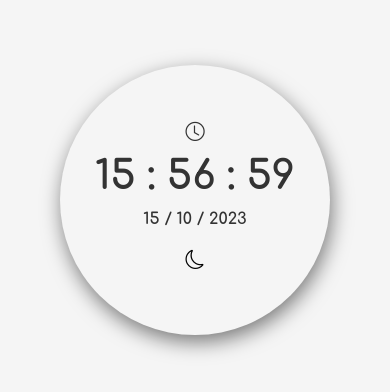
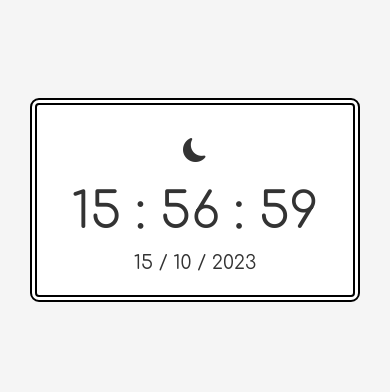
Before and after one commit to zolppy/clock, a plain HTML site: page index.html in a window 390 px wide. Shown: the part 222-614 px from the top of the page. Drawn offline with nearby package versions, Linux system fonts and the light colour scheme.

Commit message:
bot01.sh fez este upload

```diff
--- a/assets/css/styles.css
+++ b/assets/css/styles.css
@@ -1,8 +1,8 @@
 @charset "UTF-8";
 
 :root {
+  --soft-black: #333;
   --soft-white: #f5f5f5;
-  --soft-black: #333;
 }
 
 * {
@@ -10,44 +10,45 @@
 }
 
 body,
-#clock,
-#toggle-theme-button,
-#toggle-theme-button:hover {
+#toggle-theme-button {
   transition: .3s ease-in;
 }
 
 body {
-  height: 100vh;
-  font-family: 'Comfortaa', cursive;
   background-color: var(--soft-white);
   color: var(--soft-black);
+  font-family: 'Comfortaa', sans-serif;
+  height: 100vh;
   display: flex;
   flex-direction: column;
   align-items: center;
   justify-content: center;
-  font-weight: bold;
 }
 
 #clock {
-  padding: 15px;
-  border-radius: 50%;
-  height: 330px;
+  background-color: #fff;
+  border: 7px double black;
+  border-radius: 9px;
+  height: 204px;
   width: 330px;
-  box-shadow: 2px 7px 20px rgba(0, 0, 0, .5);
   display: flex;
   flex-direction: column;
   justify-content: center;
   align-items: center;
 }
 
-#clock-icon {
-  font-size: 1.5rem;
+.bi-moon-fill {
+  color: var(--soft-black);
+}
+
+.bi-sun-fill {
+  color: var(--soft-white);
 }
 
 #time {
+  font-size: 3.1rem;
+  margin-bottom: 15px;
   margin-top: 15px;
-  margin-bottom: 15px;
-  font-size: 3.1rem;
 }
 
 #date {
@@ -55,31 +56,25 @@ body {
 }
 
 #toggle-theme-button {
-  margin-top: 15px;
-  border-radius: 50%;
-  padding: 7px;
   background-color: transparent;
   border: none;
+  border-radius: 50%;
+  height: 45px;
+  width: 45px;
+  padding: 7px;
 }
 
 #toggle-theme-button:hover {
+  background-color: #d5d5d5;
   cursor: pointer;
-  background-color: #d5d5d5;
 }
 
 #icon-theme {
+  font-size: 1.5rem;
   pointer-events: none;
-  font-size: 1.5rem;
 }
 
 /* Dark theme */
-
-body.dark,
-#clock.dark,
-#toggle-theme-button.dark,
-#toggle-theme-button.dark:hover {
-  transition: .3s ease-in;
-}
 
 body.dark {
   background-color: var(--soft-black);
@@ -87,38 +82,10 @@ body.dark {
 }
 
 #clock.dark {
-  box-shadow: 2px 5px 15px rgba(255, 255, 255, .5);
-}
-
-#toggle-theme-button.dark {
-  color: var(--soft-white);
+  background-color: #000;
+  border-color: var(--soft-white);
 }
 
 #toggle-theme-button.dark:hover {
   background-color: #424242;
 }
-
-/* Small Screens */
-
-@media screen and (max-width: 415px) {
-  #clock {
-    width: 270px;
-    height: 270px;
-  }
-
-  #clock-icon {
-    font-size: 1.2rem;
-  }
-
-  #time {
-    font-size: 2.5rem;
-  }
-
-  #date {
-    font-size: 1rem;
-  }
-
-  #icon-theme {
-    font-size: 1.2rem;
-  }
-}
--- a/assets/js/app.js
+++ b/assets/js/app.js
@@ -42,12 +42,12 @@ const loadTheme = () => {
       bodyEl.classList.add('dark');
       clockEl.classList.add('dark');
       toggleThemeButton.classList.add('dark');
-      icon.classList.replace('bi-moon', 'bi-sun');
+      icon.classList.replace('bi-moon-fill', 'bi-sun-fill');
     } else {
       bodyEl.classList.remove('dark');
       clockEl.classList.remove('dark');
       toggleThemeButton.classList.remove('dark');
-      icon.classList.replace('bi-sun', 'bi-moon');
+      icon.classList.replace('bi-sun-fill', 'bi-moon-fill');
     }
   }
 }
@@ -62,13 +62,13 @@ const toggleTheme = () => {
   bodyEl.classList.toggle('dark');
   clockEl.classList.toggle('dark');
   toggleThemeButton.classList.toggle('dark');
-  if (icon.classList.contains('bi-sun')) {
+  if (icon.classList.contains('bi-sun-fill')) {
     theme = 'light';
-    icon.classList.replace('bi-sun', 'bi-moon');
+    icon.classList.replace('bi-sun-fill', 'bi-moon-fill');
     localStorage.setItem('theme', theme);
   } else {
     theme = 'dark';
-    icon.classList.replace('bi-moon', 'bi-sun');
+    icon.classList.replace('bi-moon-fill', 'bi-sun-fill');
     localStorage.setItem('theme', theme);
   }
 }
--- a/index.html
+++ b/index.html
@@ -2,43 +2,76 @@
 <html lang="pt-br">
 <head>
   <meta charset="UTF-8" />
-  <meta name="viewport" content="width=device-width, initial-scale=1.0" />
+  <meta
+    name="viewport"
+    content="width=device-width, initial-scale=1.0"
+  />
   <title>Clock</title>
-  <link rel="shortcut icon" href="assets/img/favicon.ico" type="image/x-icon" />
-  <!-- Font Comfortaa - Google Fonts -->
-  <link rel="preconnect" href="https://fonts.googleapis.com" />
-  <link rel="preconnect" href="https://fonts.gstatic.com" crossorigin />
-  <link href="https://fonts.googleapis.com/css2?family=Comfortaa:wght@400;700&display=swap" rel="stylesheet" />
+  <link
+    rel="shortcut icon"
+    href="assets/img/favicon.ico"
+    type="image/x-icon"
+  />
+  <!-- Comfortaa - Google Fonts -->
+  <link
+    rel="preconnect"
+    href="https://fonts.googleapis.com"
+  />
+  <link
+    rel="preconnect"
+    href="https://fonts.gstatic.com"
+    crossorigin
+  />
+  <link
+    href="https://fonts.googleapis.com/css2?family=Comfortaa:wght@400;700&display=swap"
+    rel="stylesheet"
+  />
   <!-- Bootstrap icons -->
-  <link rel="stylesheet" href="https://cdn.jsdelivr.net/npm/bootstrap-icons@1.10.5/font/bootstrap-icons.css" />
+  <link
+    rel="stylesheet"
+    href="https://cdn.jsdelivr.net/npm/bootstrap-icons@1.10.5/font/bootstrap-icons.css"
+  />
   <!-- Reset Styles -->
-  <link rel="stylesheet" href="assets/css/reset.css" />
+  <link
+    rel="stylesheet"
+    href="assets/css/reset.css"
+  />
   <!-- My sources -->
-  <link rel="stylesheet" href="assets/css/styles.css" />
-  <script src="assets/js/app.js" defer></script>
+  <link
+    rel="stylesheet"
+    href="assets/css/styles.css"
+  />
+  <script
+    defer
+    src="assets/js/app.js">
+  </script>
 </head>
 <body>
   <main>
     <div id="container">
       <div id="clock">
-        <i id="clock-icon" class="bi bi-clock"></i>
+        <button
+          id="toggle-theme-button"
+          type="button">
+          <i
+            id="icon-theme"
+            class="bi bi-moon-fill">
+          </i>
+        </button>
         <div id="time">
           <span id="hours">hh</span>
-          <span> : </span>
+          <span>:</span>
           <span id="minutes">mm</span>
-          <span> : </span>
+          <span>:</span>
           <span id="seconds">ss</span>
         </div>
         <div id="date">
             <span id="day">dd</span>
-            <span> / </span>
+            <span>/</span>
             <span id="month">mm</span>
-            <span> / </span>
+            <span>/</span>
             <span id="year">aaaa</span>
         </div>
-        <button id="toggle-theme-button" type="button">
-          <i id="icon-theme" class="bi bi-moon"></i>
-        </button>
       </div>
     </div>
   </main>
```
